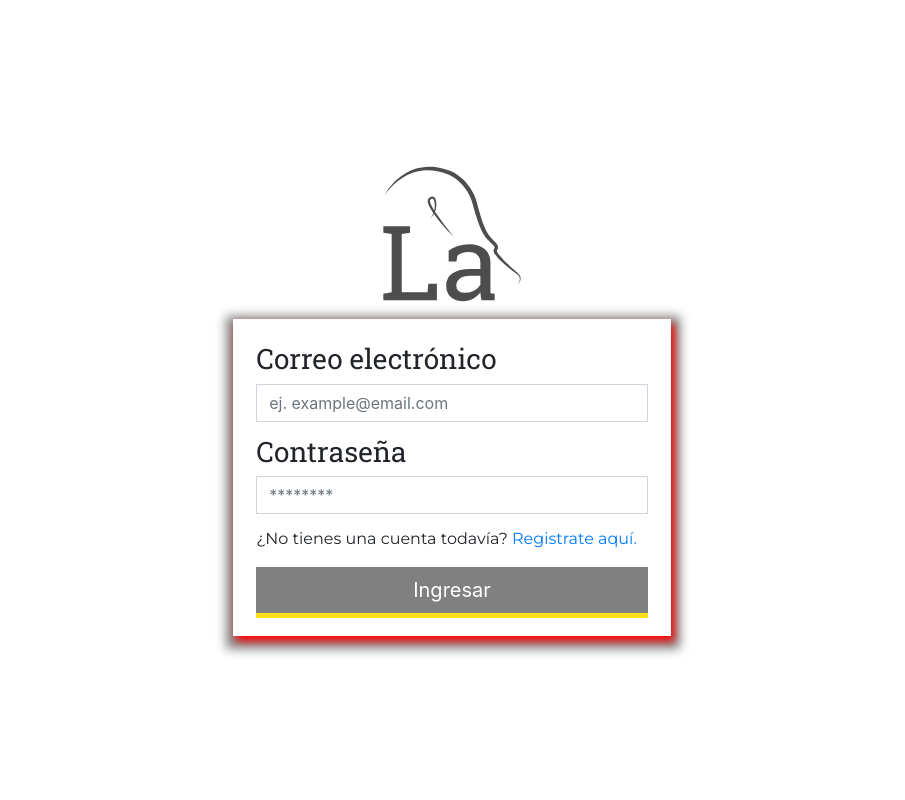
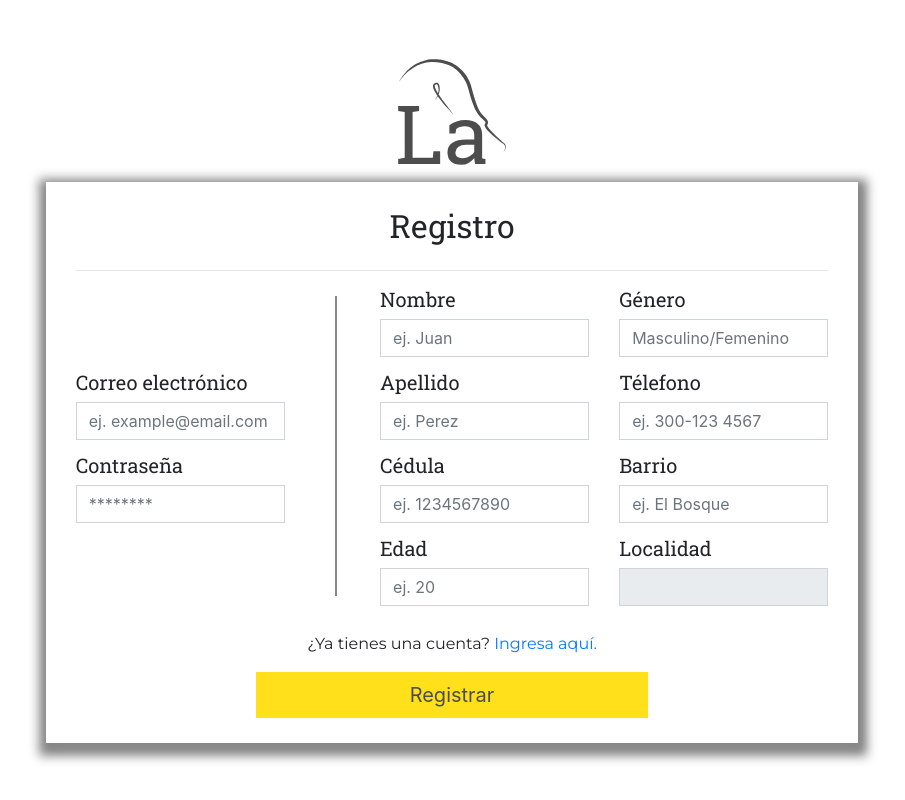
Before and after one commit to jfarellano/idea_la-user, a Vue app: page /#/register in a window 1280 px wide. Shown: the whole page, without its empty margins (188-1093 px from the left). Built offline with nearby package versions, Linux system fonts and the light colour scheme.

Commit message:
login y registro terminado

```diff
--- a/src/components/Register.vue
+++ b/src/components/Register.vue
@@ -4,21 +4,82 @@
       <div id="rowStyle" class="row align-items-center">
         <div class="col align-self-center">
             <router-link to="/">
-                <img src="../assets/CS_BC.svg" alt="" height="140px" class="iconImage">
+                <img src="../assets/CS_BC.svg" alt="" height="110px" class="iconImage">
             </router-link>
             <div class="fieldsContainer">
-                <h3 class="title">Correo electrónico</h3>
-                <div class="input-group">
-                    <input type="email" class="form-control inputStyles" placeholder="ej. example@email.com">
+                <div class="row justify-content-center">
+                    <h2 class="title">Registro</h2>
                 </div>
+                <hr>
+
+                <div class="row align-items-center">
+                    <div class="col">
+                        <h5 class="title">Correo electrónico</h5>
+                        <div class="input-group">
+                            <input type="email" class="form-control inputStyles" placeholder="ej. example@email.com">
+                        </div>
+                        <div class="divSeparator"></div>
+                        <h5 class="title">Contraseña</h5>
+                        <div class="input-group">
+                            <input type="password" class="form-control inputStyles" placeholder="********">
+                        </div>
+                    </div>
+                    <div class="col-sm-1">
+                        <div class="lineDivider"></div>
+                    </div>
+                    <div class="col-sm">
+                        <h5 class="title">Nombre</h5>
+                        <div class="input-group">
+                            <input type="text" class="form-control inputStyles" placeholder="ej. Juan">
+                        </div>
+                        <div class="divSeparator"></div>
+                        <h5 class="title">Apellido</h5>
+                        <div class="input-group">
+                            <input type="text" class="form-control inputStyles" placeholder="ej. Perez">
+                        </div>
+                        <div class="divSeparator"></div>
+                        <h5 class="title">Cédula</h5>
+                        <div class="input-group">
+                            <input type="text" class="form-control inputStyles" placeholder="ej. 1234567890">
+                        </div>
+                        <div class="divSeparator"></div>
+                        <h5 class="title">Edad</h5>
+                        <div class="input-group">
+                            <input type="text" class="form-control inputStyles" placeholder="ej. 20">
+                        </div>
+                    </div>
+                    <div class="col-sm">
+                        <h5 class="title">Género</h5>
+                        <div class="input-group">
+                            <input type="text" class="form-control inputStyles" placeholder="Masculino/Femenino">
+                        </div>
+                        <div class="divSeparator"></div>
+                        <h5 class="title">Télefono</h5>
+                        <div class="input-group">
+                            <input type="text" class="form-control inputStyles" placeholder="ej. 300-123 4567">
+                        </div>
+                        <div class="divSeparator"></div>
+                        <h5 class="title">Barrio</h5>
+                        <div class="input-group">
+                            <input type="text" class="form-control inputStyles" placeholder="ej. El Bosque">
+                        </div>
+                        <div class="divSeparator"></div>
+                        <h5 class="title">Localidad</h5>
+                        <div class="input-group">
+                            <input type="text" class="form-control inputStyles" disabled>
+                        </div>
+
+                    </div>
+                </div>
+
                 <div class="divSeparator"></div>
-                <h3 class="title">Contraseña</h3>
-                <div class="input-group">
-                    <input type="password" class="form-control inputStyles" placeholder="********">
+                <div class="divSeparator"></div>
+                <div class="row justify-content-center">
+                    <p class="parag" id="registerStyle">¿Ya tienes una cuenta? <router-link to="/login">Ingresa aquí.</router-link></p>
                 </div>
-                <div class="divSeparator"></div>
-                <p class="parag" id="registerStyle">¿No tienes una cuenta todavía? <router-link to="/register">Registrate aquí.</router-link></p>
-                <button type="button" class="btn btn-primary btn-lg btn-block" id="btnLoginStyle">Ingresar</button>
+                <div class="row justify-content-center">
+                    <button type="button" class="btn btn-primary btn-lg btn-block" id="btnRegisterStyle">Registrar</button>
+                </div>
             </div>
         </div>
       </div>
--- a/src/styles/shells.scss
+++ b/src/styles/shells.scss
@@ -54,25 +54,42 @@
         .fieldsContainer{
             max-width: 90% !important;
         }
+        .lineDivider{
+            height: 5px !important;
+            width: 90%;
+            border-bottom: 2px solid #888888;
+            border-left: 0px !important;
+            margin: auto !important;
+            margin-bottom: 15px !important;
+            margin-top: 15px !important;
+        }
     }
     .fieldsContainer {
         background-color: white;
         text-align: left;
-        padding: 23px;
+        padding: 25px;
+        padding-left: 30px;
+        padding-right: 30px;
         margin: auto;
-        max-width: 35%;
-        box-shadow: 3px 5px 8px red, 1px 5px 10px 8px #888888;
+        max-width: 65%;
+        box-shadow: 3px 5px 8px #888888, 1px 5px 10px 8px #888888;
     }
     .divSeparator {
         height: 13px;
     }
-    #btnLoginStyle {
-        background-color: grey;
-        border: grey;
-        box-shadow: 0px 5px #FFE01B;
+    #btnRegisterStyle {
+        background-color: #FFE01B;
+        border: #FFE01B;
         border-radius: 0px;
+        color: #4d4d4d;
+        max-width: 50%;
     }
     .inputStyles {
         border-radius: 0px;
     }
+    .lineDivider {
+        border-left: 2px solid #888888;
+        height: 300px;
+        margin-left: 20px;
+    }
 }
```
